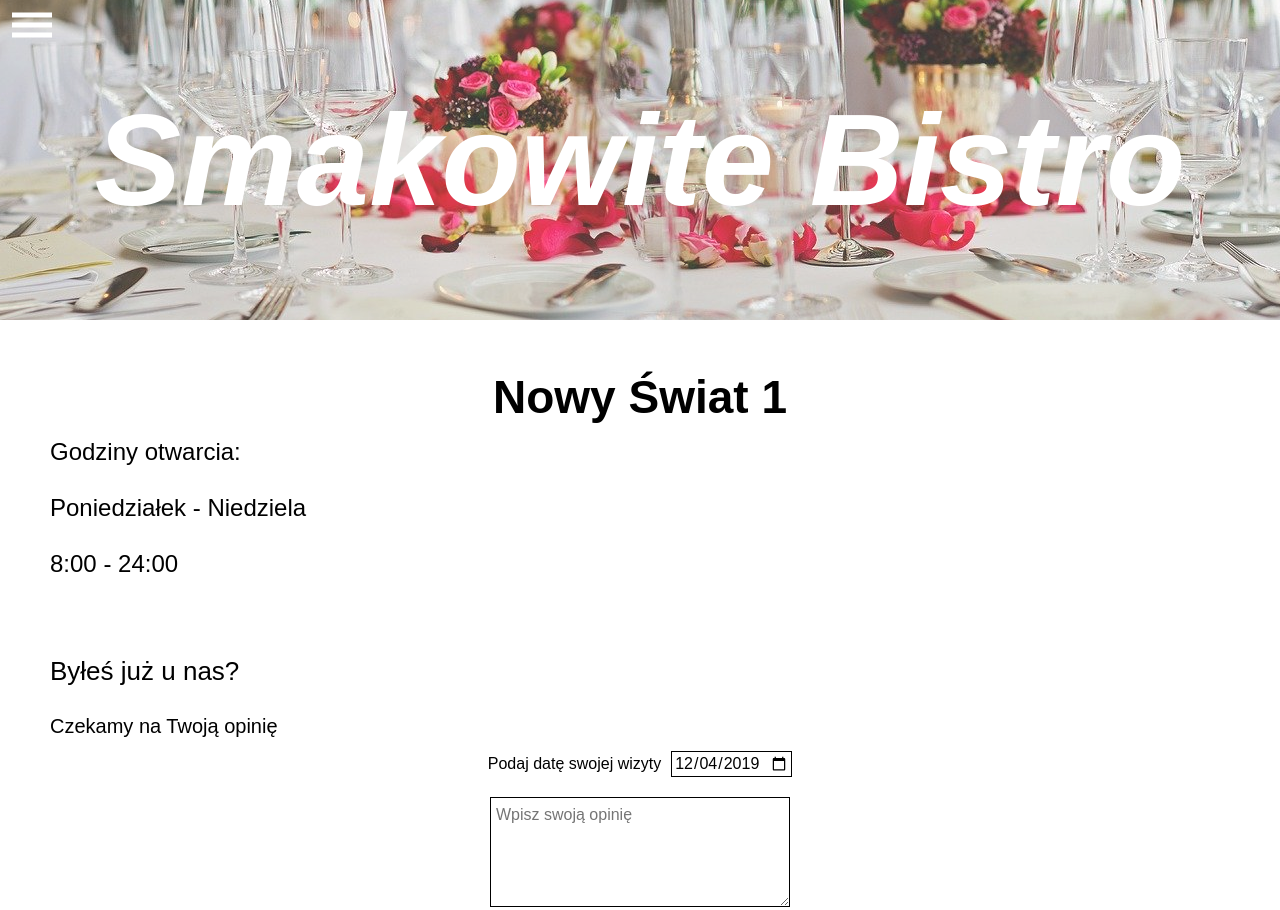
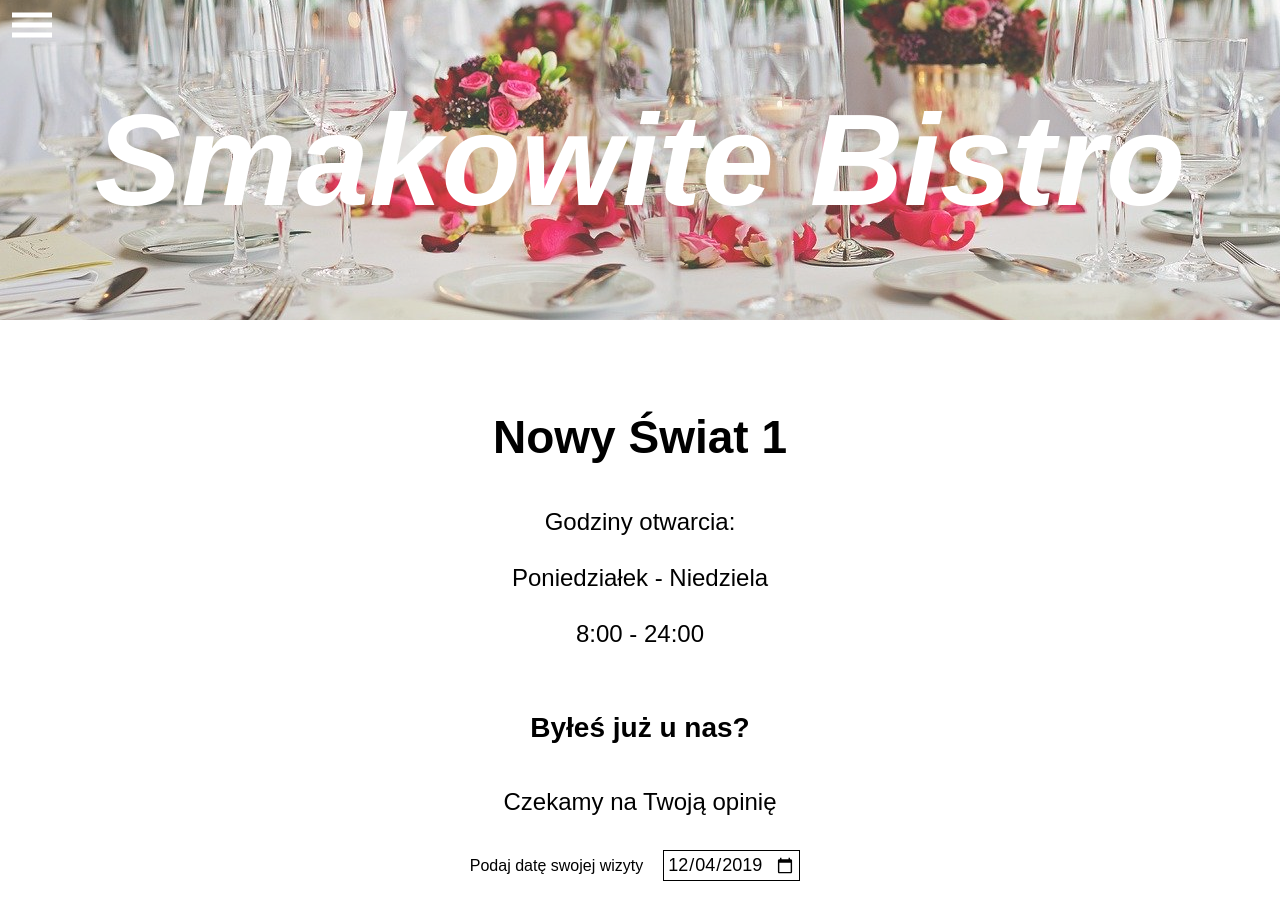
Before and after one commit to wasiak93/restaurant-spa, a React (Create React App) app: page /contact in a window 1280 px wide. Shown: the top 910 px of the page. Built offline with nearby package versions, Linux system fonts and the light colour scheme.

Commit message:
add Opinion.css; @media contact.css and opinion.css

```diff
--- a/src/components/Opinion.js
+++ b/src/components/Opinion.js
@@ -1,4 +1,5 @@
 import React, { Component } from "react";
+import "../styles/Opinion.css";
 
 const Opinion = class Opinion extends Component {
   maxDate = new Date().toISOString().slice(0, 10);
@@ -27,7 +28,7 @@ const Opinion = class Opinion extends Component {
   render() {
     return (
       <div className="opinion">
-        <p>Byłeś już u nas?</p>
+        <h3>Byłeś już u nas?</h3>
         <p>Czekamy na Twoją opinię</p>
         <form onSubmit={this.handleSubmit}>
           <label htmlFor="date">Podaj datę swojej wizyty</label>
--- a/src/styles/Contact.css
+++ b/src/styles/Contact.css
@@ -1,62 +1,28 @@
 .contact {
-  padding: 0 40px 40px 40px;
+  padding-top: 40px;
   text-align: center;
 }
 
 .contact p {
-  padding: 10px;
+  text-align: center;
+  padding: 10px
 }
 
-.opinion {
-  margin-top: 50px;
+.contact p:nth-of-type(1) {
+  padding-top: 30px;
+
 }
 
-.opinion p {
-  font-size: 26px;
+@media (min-width: 1224px) and (max-width: 1823px) {
+  .contact p:nth-of-type(1) {
+    padding-top: 40px;
+
+  }
 }
 
-.opinion p:nth-of-type(2) {
-  font-size: 20px;
+@media (min-width: 1824px) {
+  .contact p:nth-of-type(1) {
+    padding-top: 50px;
+
+  }
 }
-
-.opinion form label {
-  margin-right: 10px;
-}
-
-.opinion form input {
-  padding: 2px;
-  font-size: 16px;
-  font-family: arial;
-  border: solid black 1px;
-}
-
-
-.opinion form textarea {
-  display: block;
-  margin: 20px auto 20px;
-  width: 300px;
-  height: 110px;
-  font-size: 16px;
-  padding: 5px;
-  line-height: 1.5;
-  border: black solid 1px;
-  font-family: arial;
-}
-
-.opinion form button {
-  display: block;
-  margin: auto;
-  font-size: 20px;
-  padding: 5px 25px;
-  border-radius: 10px;
-  background-color: white;
-  border: solid black 2px;
-  outline: none;
-  transition: .2s;
-}
-
-.opinion form button:hover {
-  background-color: rgba(0, 0, 0, 0.2);
-  color: white;
-  border-color: white
-}
--- /dev/null
+++ b/src/styles/Opinion.css
@@ -0,0 +1,148 @@
+.opinion {
+  margin: 50px auto 20px;
+}
+
+.opinion h3 {
+  font-size: 20px;
+}
+
+.opinion form label {
+  font-size: 14px;
+}
+
+.opinion form input {
+  margin: 20px 10px 10px 10px;
+  padding: 2px;
+  font-size: 16px;
+  font-family: arial;
+  border: solid black 1px;
+}
+
+
+.opinion form textarea {
+  display: block;
+  margin: 20px auto 20px;
+  width: 250px;
+  height: 110px;
+  font-size: 16px;
+  padding: 5px;
+  line-height: 1.5;
+  border: black solid 1px;
+  font-family: arial;
+}
+
+.opinion form button {
+  display: block;
+  margin: auto;
+  font-size: 20px;
+  padding: 5px 25px;
+  border-radius: 10px;
+  background-color: white;
+  border: solid black 2px;
+  outline: none;
+  transition: .2s;
+}
+
+.opinion form button:hover {
+  background-color: rgba(0, 0, 0, 0.2);
+  color: white;
+  border-color: white
+}
+
+@media (min-width: 480px) and (max-width: 767px) {
+  .opinion {
+    margin-bottom: 30px;
+  }
+
+  .opinion h3 {
+    font-size: 24px;
+  }
+
+
+
+  .opinion form input {
+    margin: 20px 10px 10px 20px;
+    padding: 3px;
+    font-size: 18px;
+  }
+
+  .opinion form textarea {
+    display: block;
+    margin: 20px auto 30px;
+    width: 300px;
+    font-size: 18px;
+  }
+
+  .opinion form button {
+    font-size: 24px;
+  }
+
+
+}
+
+@media (min-width: 768px) and (max-width: 1823px) {
+  .opinion {
+    margin-bottom: 30px;
+  }
+
+  .opinion h3 {
+    font-size: 28px;
+  }
+
+  .opinion form label {
+    font-size: 16px;
+  }
+
+  .opinion form input {
+    margin: 20px 10px 10px 20px;
+    padding: 3px;
+    font-size: 18px;
+  }
+
+  .opinion form textarea {
+    display: block;
+    margin: 20px auto 30px;
+    width: 300px;
+    font-size: 18px;
+  }
+
+  .opinion form button {
+    font-size: 24px;
+  }
+
+
+}
+
+@media (min-width: 1824px) {
+  .opinion {
+    margin-bottom: 30px;
+  }
+
+  .opinion h3 {
+    font-size: 30px;
+  }
+
+  .opinion form label {
+    font-size: 20px;
+  }
+
+  .opinion form input {
+    margin: 20px 10px 10px 20px;
+    padding: 3px;
+    font-size: 24px;
+  }
+
+  .opinion form textarea {
+    display: block;
+    margin: 20px auto 30px;
+    width: 350px;
+    height: 150px;
+    font-size: 22px;
+  }
+
+  .opinion form button {
+    font-size: 34px;
+  }
+
+
+}
```
